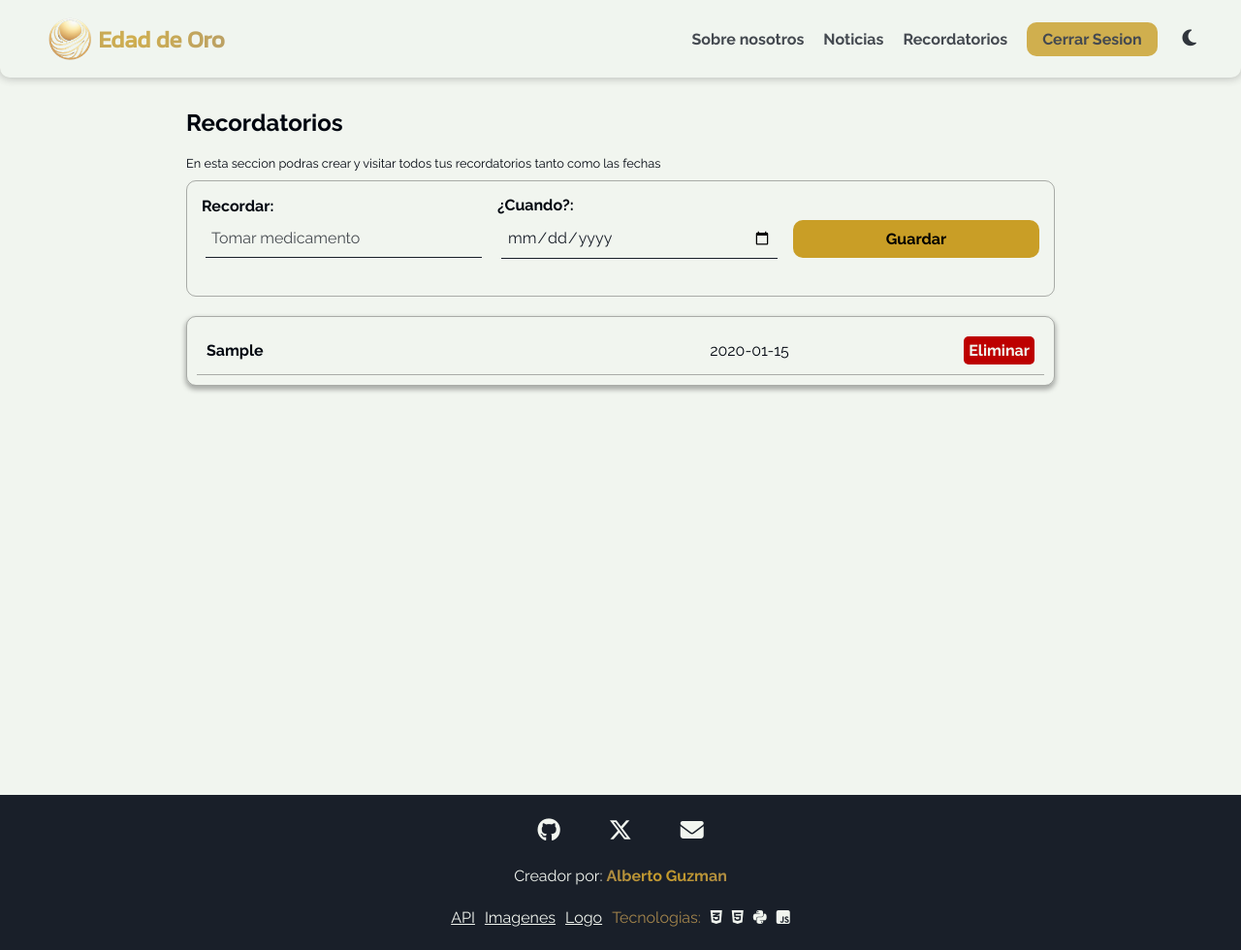
After one commit to TimmyElTaco/CS50-final-project, a Flask app: page /recordatorios in a window 1280 px wide. The commit adds this page. Shown: the whole page at 97% size. Run offline with Flask 3, Linux system fonts and the light colour scheme; a user stored in the database is signed in; tables that the repository leaves empty hold one stand-in row (values such as "Sample post"); some libraries are stand-ins or nearby versions.

Commit message:
Create the reminders page
Create the style, the functions of reminders page and
refactorize the reminders and news
with new functions

```diff
--- a/app.py
+++ b/app.py
@@ -32,82 +32,18 @@ def index():
         reminder = request.form.get('reminder')
         date_user_str = request.form.get('date')
 
-        date_now = date.today()
-        date_user = datetime.strptime(date_user_str, '%Y-%m-%d').date()
-
-        if date_now >= date_user:
-            return render_template("index.html", error="Tienes que ingresar una fecha futura")
-        if not reminder:
-            return render_template("index.html", error="Ingresa tu recordatorio.")
-        if not date_user_str:
-            return render_template("index.html", error="Ingresa una fecha.")
-        if len(reminder) > 300:
-            return render_template("index.html", error="Numero de caracteres maximo es de 300.")
-
-        try:
-            con = sqlite3.connect('edad-de-oro.db')
-            cur = con.cursor()
-
-            try:
-                cur.execute('INSERT INTO reminders (user_id, reminder, date_reminder) VALUES (?, ?, ?);', (session["user_id"], reminder, date_user))
-
-            except Exception as e:
-                print(f"Error al modificar la base de datos: {str(e)}")
-
-            finally:
-                cur.close()
-
-        except Exception as e:
-            print(f"Error al conectar con la base de datos: {str(e)}")
-
-        finally:
-            con.commit()
-            con.close()
-
-        return redirect('/')
+        if add_reminders(date_user_str, reminder):
+            return redirect('/#container-reminders')
+        else:
+            return render_template("index.html", error="Datos incorrectos, favor de comprobarlos de nuevo.")
 
     else:
         if not session:
             return redirect('/login')
 
-        news = call_api()
+        arrNews = get_news(4)
 
-        arrNews = []
-        for n in range(0, 4):
-            arrNews.append({})
-            arrNews[n]["title"] = news["articles"][n]["title"]
-            arrNews[n]["url"] = news["articles"][n]["url"]
-
-            if news["articles"][n]["urlToImage"] == None:
-                arrNews[n]["img"] = imageStockHealth[random.randint(0, 5)]
-            else:
-                arrNews[n]["img"] = news["articles"][n]["urlToImage"]
-
-            if news["articles"][n]["description"] == None:
-                arrNews[n]["description"] = ""
-            else:
-                arrNews[n]["description"] = news["articles"][n]["description"]
-
-        try:
-            con = sqlite3.connect('edad-de-oro.db')
-            cur = con.cursor()
-
-            try:
-                cur.execute('SELECT id, reminder, date_reminder FROM reminders WHERE user_id = ?;', (session["user_id"],))
-                reminders = cur.fetchall()
-
-            except Exception as e:
-                print(f"Error al consultar la base de datos: {str(e)}")
-
-            finally:
-                cur.close()
-
-        except Exception as e:
-            print(f"Error al crear el cursor: {str(e)}")
-
-        finally:
-            con.commit()
-            con.close()
+        reminders = get_reminders()
 
         return render_template("index.html", news=arrNews, reminders=reminders)
 
@@ -134,7 +70,7 @@ def delete():
         cur.close()
         con.commit()
         cur.close()
-    return redirect('/');
+    return redirect('/recordatorios')
 
 
 @app.route('/login', methods=['POST', 'GET'])
@@ -231,10 +167,39 @@ def register():
 
 @app.route('/noticias')
 def news():
+    arrNews = get_news(20)
+
+    return render_template("news.html", news=arrNews)
+
+
+@app.route('/recordatorios', methods=['POST', 'GET'])
+def reminders():
+    if request.method == 'POST':
+        reminder = request.form.get('reminder')
+        date_user_str = request.form.get('date')
+
+        if add_reminders(date_user_str, reminder):
+            return redirect('/recordatorios')
+        else:
+            return render_template("reminders.html", error="Datos incorrectos, favor de comprobarlos de nuevo.")
+
+    else:
+        reminders = get_reminders()
+        return render_template('reminders.html', reminders=reminders)
+
+
+@app.route('/logout')
+def logout():
+    session.clear()
+
+    return redirect('/login')
+
+
+def get_news(times):
     news = call_api()
+    arrNews = []
 
-    arrNews = []
-    for n in range(0, 20):
+    for n in range(0, times):
         arrNews.append({})
         arrNews[n]["title"] = news["articles"][n]["title"]
         arrNews[n]["url"] = news["articles"][n]["url"]
@@ -249,15 +214,65 @@ def news():
             arrNews[n]["description"] = news["articles"][n]["description"]
 
         arrNews[n]["author"] = news["articles"][n]["author"]
-
-    return render_template("news.html", news=arrNews)
+    return arrNews
 
 
-@app.route('/logout')
-def logout():
-    session.clear()
+def add_reminders(date_user_str, reminder):
+    if not date_user_str or not reminder or len(reminder) > 300:
+        return False
 
-    return redirect('/login')
+    date_now = date.today()
+    date_user = datetime.strptime(date_user_str, '%Y-%m-%d').date()
+
+    if date_now >= date_user:
+        return False
+
+    try:
+        con = sqlite3.connect('edad-de-oro.db')
+        cur = con.cursor()
+
+        try:
+            cur.execute('INSERT INTO reminders (user_id, reminder, date_reminder) VALUES (?, ?, ?);', (session["user_id"], reminder, date_user))
+
+        except Exception as e:
+            print(f"Error al modificar la base de datos: {str(e)}")
+
+        finally:
+            cur.close()
+
+    except Exception as e:
+        print(f"Error al conectar con la base de datos: {str(e)}")
+
+    finally:
+        con.commit()
+        con.close()
+
+    return True
+
+
+def get_reminders():
+    try:
+        con = sqlite3.connect('edad-de-oro.db')
+        cur = con.cursor()
+
+        try:
+            cur.execute('SELECT id, reminder, date_reminder FROM reminders WHERE user_id = ?;', (session["user_id"],))
+            reminders = cur.fetchall()
+
+        except Exception as e:
+            print(f"Error al consultar la base de datos: {str(e)}")
+
+        finally:
+            cur.close()
+
+    except Exception as e:
+        print(f"Error al crear el cursor: {str(e)}")
+
+    finally:
+        con.commit()
+        con.close()
+
+    return reminders;
 
 
 def call_api():
--- a/static/styles.css
+++ b/static/styles.css
@@ -256,6 +256,7 @@ section {
 
 
 #container-about {
+    height: 70vh;
     color: var(--black-light);
     margin: 40px 0px;
 }
@@ -308,6 +309,7 @@ section {
     justify-content: space-around;
     color: var(--black-light);
     margin-bottom: 40px;
+    height: 70vh;
 }
 
 #news-description {
@@ -400,6 +402,7 @@ section {
     align-items: center;
     justify-content: space-between;
     margin: 20px 0px 40px 0px;
+    height: 70vh;
 }
 
 #container-remember p {
@@ -416,7 +419,7 @@ section {
 }
 
 #container-reminders {
-    max-width: 45%;
+    width: 100%;
     flex: 0 0 50%;
 }
 
@@ -427,28 +430,28 @@ section {
     justify-content: center;
     border: 1px solid var(--border);
     border-radius: 10px;
-    padding: 15px;
+    padding: 15px 15px 30px 15px;
     margin: 10px 0px 20px 0px;
     gap: 20px;
     font-weight: 700;
     width: 100%;
 }
 
-#form-reminder label {
+#form-reminder label, #page-form-reminder label {
     width: 80%;
 }
 
-#form-reminder input {
+#form-reminder input, #page-form-reminder input {
     width: 100%;
     color: var(--black-light);
     margin: 4px;
 }
 
-#form-reminder input:focus {
+#form-reminder input:focus, #page-form-reminder input:focus {
     box-shadow: 0px 0px 3px 1px var(--dark-gold);
 }
 
-#form-reminder button {
+#form-reminder button, #page-form-reminder button {
     margin: 0;
 }
 
@@ -457,12 +460,12 @@ section {
     flex-direction: column;
     align-items: center;
     justify-content: center;
-    max-width: 100%;
-    height: 100%;
+    width: 100%;
     border: 1px solid var(--border);
     box-shadow: 0px 3px 5px 1px var(--border);
     border-radius: 10px;
     padding: 10px;
+    z-index: -1;
 }
 
 .reminder {
@@ -835,7 +838,7 @@ footer {
     border: 1px solid var(--border);
     border-radius: 10px;
     transition: all 0.3s ease;
-    margin: 20px 0px;
+    margin: 10px 0px;
 }
 
 .section-new:hover {
@@ -856,3 +859,39 @@ footer {
     height: 100%;
     object-fit: cover;
 }
+
+
+/* page reminders */
+
+
+#page-reminders {
+    padding-top: 14vh;
+    display: flex;
+    align-items: center;
+    flex-direction: column;
+    width: 100%;
+    height: 100vh;
+    margin: 0px 0px 20px 0px;
+}
+
+#page-reminders-list {
+    width: 70%;
+}
+
+#page-form-reminder {
+    display: flex;
+    flex-direction: row;
+    align-items: center;
+    justify-content: center;
+    border: 1px solid var(--border);
+    border-radius: 10px;
+    padding: 15px 15px 15px 15px;
+    margin: 10px 0px 20px 0px;
+    gap: 20px;
+    font-weight: 700;
+    width: 100%;
+}
+
+#container-form-reminder {
+    width: 70%;
+}
--- a/templates/layout.html
+++ b/templates/layout.html
@@ -29,7 +29,7 @@
                     <span>Edad de Oro</span>
                 </a>
                 <li class="toggle"><a href="#"><i class="fa-solid fa-bars" style="color: #c99e26;"></i></a></li>
-                <li class="item"><a class="link" href="#container-about">Sobre nosotros<span class="underline"></span></a></li>
+                <li class="item"><a class="link" href="/#container-about">Sobre nosotros<span class="underline"></span></a></li>
                 <li class="item"><a class="link" href="/noticias">Noticias<span class="underline"></span></a></li>
                 <li class="item"><a class="link" href="/recordatorios">Recordatorios<span class="underline"></span></a></li>
                 <li class="item"><a class="link" id="logout" href="/logout">Cerrar Sesion</a></li>
--- /dev/null
+++ b/templates/reminders.html
@@ -0,0 +1,48 @@
+{% extends "layout.html" %}
+
+{% block title %}
+    <title>Recordatorios</title>
+{% endblock %}
+
+{% block body %}
+        <div id="page-reminders">
+            <div id="container-form-reminder">
+                <h2>Recordatorios</h2>
+                <p>En esta seccion podras crear y visitar todos tus recordatorios tanto como las fechas</p>
+                <span style="color: rgb(189, 0, 0); font-weight: 400;">{{ error }}</span>
+                <form id="page-form-reminder" action="/recordatorios" method="post">
+                    <label class="input">
+                        Recordar:
+                        <input autocomplete="off" type="text" name="reminder" placeholder="Tomar medicamento">
+                    </label>
+                    <label class="input">
+                        ¿Cuando?:
+                        <input type="date" name="date">
+                    </label>
+                    <button type="submit">Guardar</button>
+                </form>
+            </div>
+        <div id="page-reminders-list">
+            <ul id="list-reminders" style="margin: 0;">
+
+                {% if not reminders %}
+                    <li class="reminder">
+                        <span>No hay recordatorios, agrega uno!</span>
+                    </li>
+                {% else %}
+                    {% for reminder in reminders %}
+                        <li class="reminder">
+                            <span>{{ reminder[1] }}</span>
+                            <span class="date-reminder">{{ reminder[2] }}</span>
+                            <form action="/delete" method="post">
+                                <input type="hidden" name="id" value="{{ reminder[0] }}">
+                                <button type="submit">Eliminar</button>
+                            </form>
+                        </li>
+                    {% endfor %}
+                {% endif %}
+
+            </ul>
+        </div>
+    </div>
+{% endblock  %}
```
Also changed, not shown: edad-de-oro.db, 2 other files.
